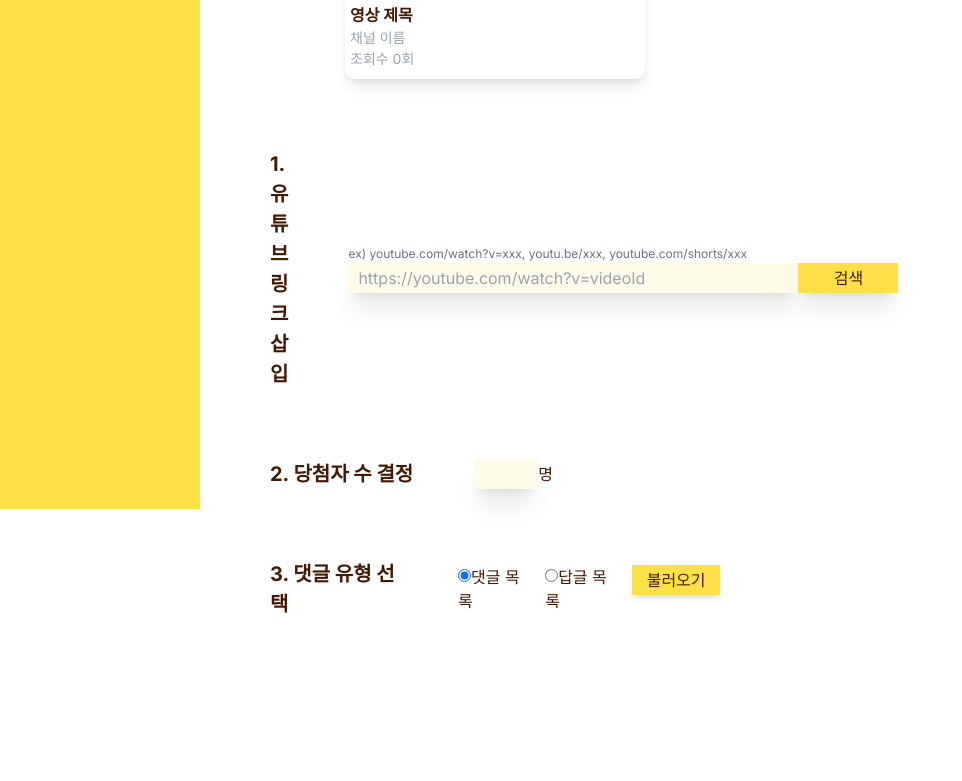
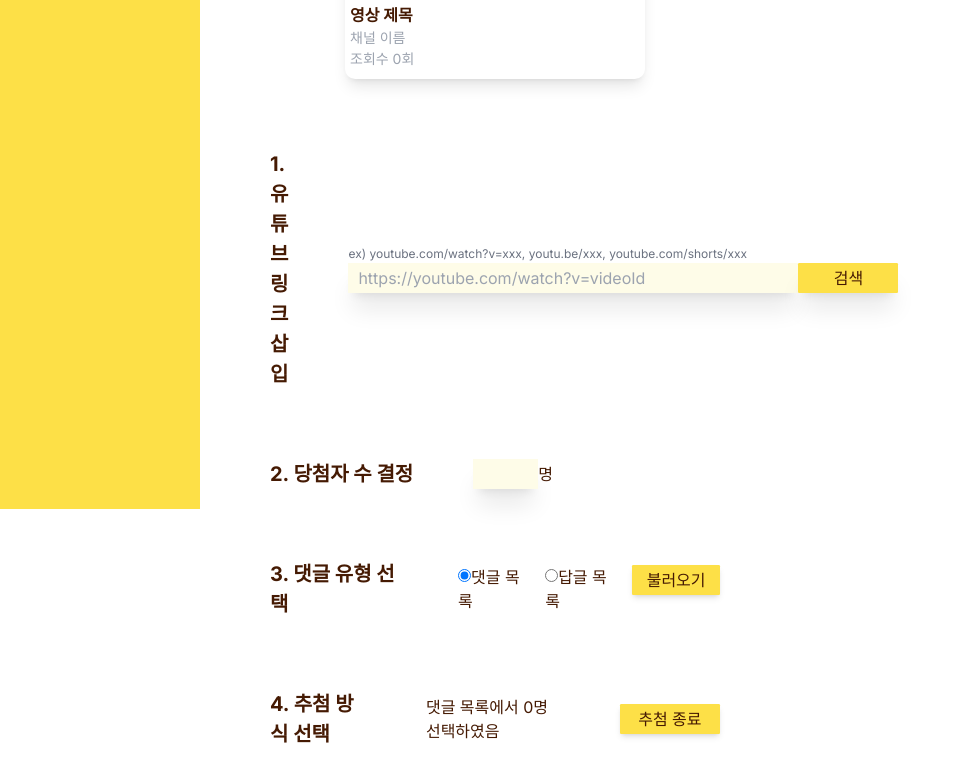
Before and after one commit to loevray/loevray-s-lab, a Next.js app: page /youtube-comment-raffle in a window 1280 px wide. Shown: the part 291-1072 px from the top of the page, without its empty margins (0-962 px from the left). Before the commit the page ends 960 px from the top, so only its background shows below. Built offline with nearby package versions, Linux system fonts and the light colour scheme.

Commit message:
Feat: left winners

```diff
--- a/src/app/youtube-comment-raffle/page.tsx
+++ b/src/app/youtube-comment-raffle/page.tsx
@@ -6,7 +6,7 @@ import {
   fetchYoutubeVideoMetadata,
 } from "@/app/youtube-comment-raffle/lib/actions";
 import raffle from "@/utils/raffle";
-import { useRef, useState } from "react";
+import { useMemo, useRef, useState } from "react";
 import VideoInfo from "../ui/youtube-comment-raflle/VideoInfo";
 import { CustomCommentDataType } from "@/utils/parsedYoutubeCommentThread";
 import Comment from "../ui/youtube-comment-raflle/Comment";
@@ -16,6 +16,7 @@ import CommentTypeForm, {
 } from "../ui/youtube-comment-raflle/CommentTypeForm";
 import WinnerCountForm from "../ui/youtube-comment-raflle/WinnerCountForm";
 import CommentList from "../ui/youtube-comment-raflle/CommentList";
+import Button from "../ui/common/Button";
 
 const DEFAULT_VIDEO_CUSTOM_DATA = {
   title: "영상 제목",
@@ -51,6 +52,11 @@ const Page = () => {
   const [toggledComments, setToggledComments] = useState<{
     [key: string]: boolean;
   }>({});
+
+  const leftWinner = useMemo(
+    () => +(winnerLimitInputRef.current?.value || 0) - winnerComments.length,
+    [winnerComments, winnerLimitInputRef, comments]
+  );
 
   const onCommentTypeChange = (e: React.ChangeEvent<HTMLInputElement>) => {
     const { value } = e.target;
@@ -168,6 +174,18 @@ const Page = () => {
             handleSubmit={handleSubmitCommentList}
           />
         </div>
+        <div className="w-full flex items-center gap-6">
+          <h1 className="text-2 font-bold">4. 추첨 방식 선택</h1>
+          <span>댓글 목록에서 {winnerComments.length}명 선택하였음</span>
+          <Button
+            type="button"
+            text={leftWinner ? `남은 ${leftWinner}명 랜덤추첨` : "추첨 종료"}
+            colorPalette="rin"
+            onClick={() => alert("hi")}
+            disabled={!comments.length}
+            className="w-15"
+          />
+        </div>
       </section>
       <section className="w-1/2 flex flex-col items-center gap-6">
         <CommentList
```
